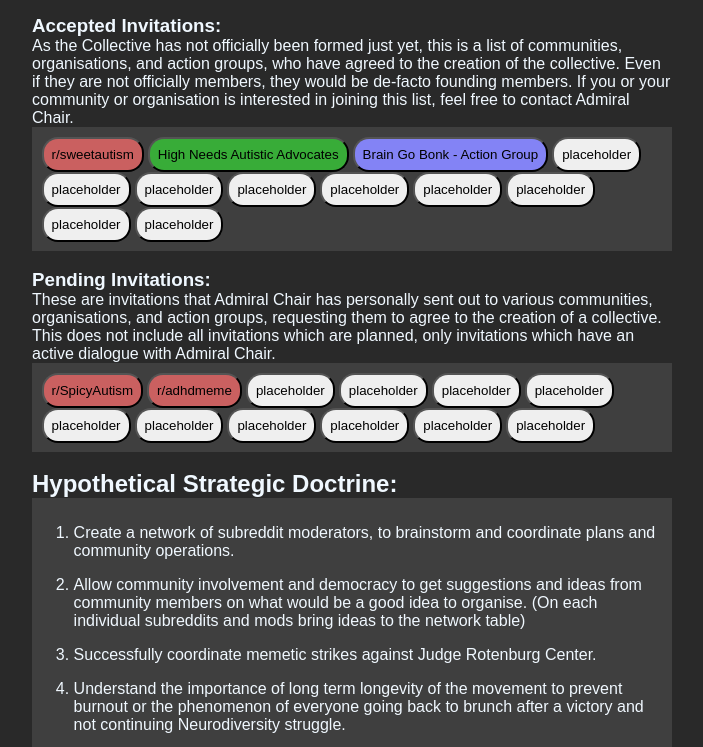
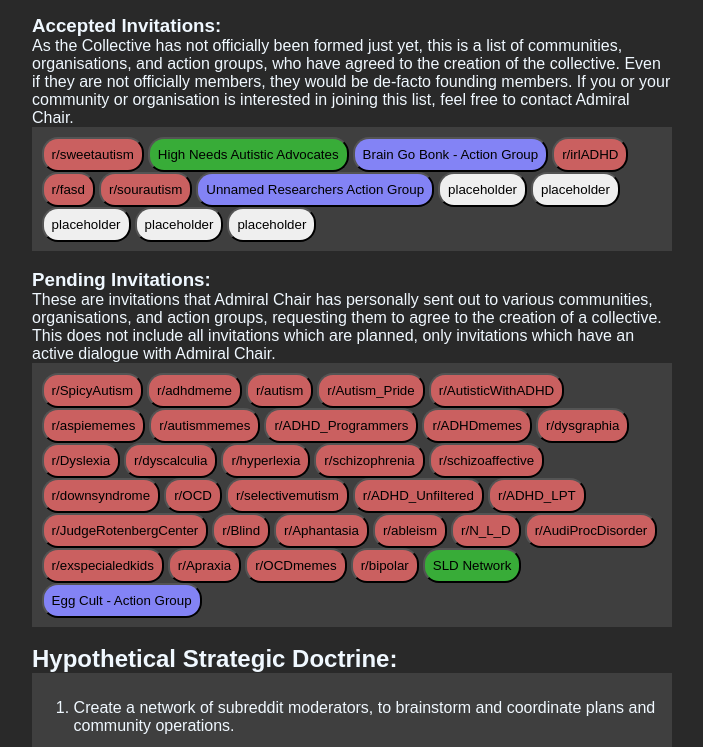
Before and after one commit to Admiral-Chair/neurodiversity-toolkit, a plain HTML site: page pages/affiliates-allies/collective-of-nd-orgs-advocates.html in a window 1280 px wide. Shown: the part 1363-2110 px from the top of the page, without its empty margins (288-991 px from the left). Drawn offline with Linux system fonts and the light colour scheme.

Commit message:
Add files via upload
- Updated invites list

```diff
--- a/pages/affiliates-allies/collective-of-nd-orgs-advocates.html
+++ b/pages/affiliates-allies/collective-of-nd-orgs-advocates.html
@@ -214,41 +214,10 @@
 
             <a href="#" class="flexgrid-link"><button class="flexgrid-button">placeholder</button></a>
         </div>
-        <br>
-        <h3>Accepted Invitations:</h3>
-        <p>As the Collective has not officially been formed just yet, this is a list of communities, organisations, and action groups, who have agreed to the creation of the collective. Even if they are not officially members, they would be de-facto founding members. If you or your community or organisation is interested in joining this list, feel free to contact Admiral Chair.</p>
+        <!-- <br>
+        <h3>Non-Member Affiliates:</h3>
         <div class="lighter-background">
-            <a href="https://www.reddit.com/r/sweetautism/" class="flexgrid-link"><button class="flexgrid-button-community">r/sweetautism</button></a>
-
-            <a href="org-hnaa.html" class="flexgrid-link"><button class="flexgrid-button-organisation">High Needs Autistic Advocates</button></a>
-
-            <a href="#" class="flexgrid-link"><button class="flexgrid-button-actiongroup">Brain Go Bonk - Action Group</button></a>
-
             <a href="#" class="flexgrid-link"><button class="flexgrid-button">placeholder</button></a>
-
-            <a href="#" class="flexgrid-link"><button class="flexgrid-button">placeholder</button></a>
-
-            <a href="#" class="flexgrid-link"><button class="flexgrid-button">placeholder</button></a>
-
-            <a href="#" class="flexgrid-link"><button class="flexgrid-button">placeholder</button></a>
-
-            <a href="#" class="flexgrid-link"><button class="flexgrid-button">placeholder</button></a>
-
-            <a href="#" class="flexgrid-link"><button class="flexgrid-button">placeholder</button></a>
-
-            <a href="#" class="flexgrid-link"><button class="flexgrid-button">placeholder</button></a>
-
-            <a href="#" class="flexgrid-link"><button class="flexgrid-button">placeholder</button></a>
-
-            <a href="#" class="flexgrid-link"><button class="flexgrid-button">placeholder</button></a>
-        </div>
-        <br>
-        <h3>Pending Invitations:</h3>
-        <p>These are invitations that Admiral Chair has personally sent out to various communities, organisations, and action groups, requesting them to agree to the creation of a collective. This does not include all invitations which are planned, only invitations which have an active dialogue with Admiral Chair.</p>
-        <div class="lighter-background">
-            <a href="https://www.reddit.com/r/SpicyAutism/" class="flexgrid-link"><button class="flexgrid-button-community">r/SpicyAutism</button></a>
-
-            <a href="https://www.reddit.com/r/adhdmeme" class="flexgrid-link"><button class="flexgrid-button-community">r/adhdmeme</button></a>
 
             <a href="#" class="flexgrid-link"><button class="flexgrid-button">placeholder</button></a>
 
@@ -269,6 +238,104 @@
             <a href="#" class="flexgrid-link"><button class="flexgrid-button">placeholder</button></a>
 
             <a href="#" class="flexgrid-link"><button class="flexgrid-button">placeholder</button></a>
+
+            <a href="#" class="flexgrid-link"><button class="flexgrid-button">placeholder</button></a>
+        </div> -->
+        <br>
+        <h3>Accepted Invitations:</h3>
+        <p>As the Collective has not officially been formed just yet, this is a list of communities, organisations, and action groups, who have agreed to the creation of the collective. Even if they are not officially members, they would be de-facto founding members. If you or your community or organisation is interested in joining this list, feel free to contact Admiral Chair.</p>
+        <div class="lighter-background">
+            <a href="https://www.reddit.com/r/sweetautism/" class="flexgrid-link"><button class="flexgrid-button-community">r/sweetautism</button></a>
+
+            <a href="org-hnaa.html" class="flexgrid-link"><button class="flexgrid-button-organisation">High Needs Autistic Advocates</button></a>
+
+            <a href="#" class="flexgrid-link"><button class="flexgrid-button-actiongroup">Brain Go Bonk - Action Group</button></a>
+
+            <a href="https://www.reddit.com/r/irlADHD/" class="flexgrid-link"><button class="flexgrid-button-community">r/irlADHD</button></a>
+
+            <a href="https://www.reddit.com/r/fasd/" class="flexgrid-link"><button class="flexgrid-button-community">r/fasd</button></a>
+
+            <a href="https://www.reddit.com/r/sourautism/" class="flexgrid-link"><button class="flexgrid-button-community">r/sourautism</button></a>
+
+            <a href="#" class="flexgrid-link"><button class="flexgrid-button-actiongroup">Unnamed Researchers Action Group</button></a>
+
+            <a href="#" class="flexgrid-link"><button class="flexgrid-button">placeholder</button></a>
+
+            <a href="#" class="flexgrid-link"><button class="flexgrid-button">placeholder</button></a>
+
+            <a href="#" class="flexgrid-link"><button class="flexgrid-button">placeholder</button></a>
+
+            <a href="#" class="flexgrid-link"><button class="flexgrid-button">placeholder</button></a>
+
+            <a href="#" class="flexgrid-link"><button class="flexgrid-button">placeholder</button></a>
+        </div>
+        <br>
+        <h3>Pending Invitations:</h3>
+        <p>These are invitations that Admiral Chair has personally sent out to various communities, organisations, and action groups, requesting them to agree to the creation of a collective. This does not include all invitations which are planned, only invitations which have an active dialogue with Admiral Chair.</p>
+        <div class="lighter-background">
+            <a href="https://www.reddit.com/r/SpicyAutism/" class="flexgrid-link"><button class="flexgrid-button-community">r/SpicyAutism</button></a>
+
+            <a href="https://www.reddit.com/r/adhdmeme" class="flexgrid-link"><button class="flexgrid-button-community">r/adhdmeme</button></a>
+
+            <a href="https://www.reddit.com/r/autism" class="flexgrid-link"><button class="flexgrid-button-community">r/autism</button></a>
+
+            <a href="https://www.reddit.com/r/Autism_Pride" class="flexgrid-link"><button class="flexgrid-button-community">r/Autism_Pride</button></a>
+
+            <a href="https://www.reddit.com/r/AutisticWithADHD" class="flexgrid-link"><button class="flexgrid-button-community">r/AutisticWithADHD</button></a>
+
+            <a href="https://www.reddit.com/r/aspiememes" class="flexgrid-link"><button class="flexgrid-button-community">r/aspiememes</button></a>
+
+            <a href="https://www.reddit.com/r/autismmemes" class="flexgrid-link"><button class="flexgrid-button-community">r/autismmemes</button></a>
+
+            <a href="https://www.reddit.com/r/ADHD_Programmers" class="flexgrid-link"><button class="flexgrid-button-community">r/ADHD_Programmers</button></a>
+
+            <a href="https://www.reddit.com/r/ADHDmemes" class="flexgrid-link"><button class="flexgrid-button-community">r/ADHDmemes</button></a>
+
+            <a href="https://www.reddit.com/r/dysgraphia" class="flexgrid-link"><button class="flexgrid-button-community">r/dysgraphia</button></a>
+
+            <a href="https://www.reddit.com/r/Dyslexia" class="flexgrid-link"><button class="flexgrid-button-community">r/Dyslexia</button></a>
+
+            <a href="https://www.reddit.com/r/dyscalculia" class="flexgrid-link"><button class="flexgrid-button-community">r/dyscalculia</button></a>
+
+            <a href="https://www.reddit.com/r/hyperlexia" class="flexgrid-link"><button class="flexgrid-button-community">r/hyperlexia</button></a>
+
+            <a href="https://www.reddit.com/r/schizophrenia" class="flexgrid-link"><button class="flexgrid-button-community">r/schizophrenia</button></a>
+
+            <a href="https://www.reddit.com/r/schizoaffective" class="flexgrid-link"><button class="flexgrid-button-community">r/schizoaffective</button></a>
+
+            <a href="https://www.reddit.com/r/downsyndrome" class="flexgrid-link"><button class="flexgrid-button-community">r/downsyndrome</button></a>
+
+            <a href="https://www.reddit.com/r/OCD" class="flexgrid-link"><button class="flexgrid-button-community">r/OCD</button></a>
+
+            <a href="https://www.reddit.com/r/selectivemutism" class="flexgrid-link"><button class="flexgrid-button-community">r/selectivemutism</button></a>
+
+            <a href="https://www.reddit.com/r/ADHD_UnfiItered" class="flexgrid-link"><button class="flexgrid-button-community">r/ADHD_UnfiItered</button></a>
+
+            <a href="https://www.reddit.com/r/ADHD_LPT" class="flexgrid-link"><button class="flexgrid-button-community">r/ADHD_LPT</button></a>
+
+            <a href="https://www.reddit.com/r/JudgeRotenbergCenter" class="flexgrid-link"><button class="flexgrid-button-community">r/JudgeRotenbergCenter</button></a>
+
+            <a href="https://www.reddit.com/r/Blind" class="flexgrid-link"><button class="flexgrid-button-community">r/Blind</button></a>
+
+            <a href="https://www.reddit.com/r/Aphantasia" class="flexgrid-link"><button class="flexgrid-button-community">r/Aphantasia</button></a>
+
+            <a href="https://www.reddit.com/r/ableism" class="flexgrid-link"><button class="flexgrid-button-community">r/ableism</button></a>
+
+            <a href="https://www.reddit.com/r/N_L_D" class="flexgrid-link"><button class="flexgrid-button-community">r/N_L_D</button></a>
+
+            <a href="https://www.reddit.com/r/AudiProcDisorder" class="flexgrid-link"><button class="flexgrid-button-community">r/AudiProcDisorder</button></a>
+
+            <a href="https://www.reddit.com/r/exspecialedkids" class="flexgrid-link"><button class="flexgrid-button-community">r/exspecialedkids</button></a>
+
+            <a href="https://www.reddit.com/r/Apraxia" class="flexgrid-link"><button class="flexgrid-button-community">r/Apraxia</button></a>
+
+            <a href="https://www.reddit.com/r/OCDmemes" class="flexgrid-link"><button class="flexgrid-button-community">r/OCDmemes</button></a>
+
+            <a href="https://www.reddit.com/r/bipolar" class="flexgrid-link"><button class="flexgrid-button-community">r/bipolar</button></a>
+
+            <a href="https://www.reddit.com/r/TheDyslexicNerd" class="flexgrid-link"><button class="flexgrid-button-organisation">SLD Network</button></a>
+
+            <a href="#" class="flexgrid-link"><button class="flexgrid-button-actiongroup">Egg Cult - Action Group</button></a>
         </div>
         <br>
         <!-- <h3>Notable Advocates:</h3>
@@ -330,11 +397,23 @@
 
         <br>
 
+        <p></p>
+
+        <br>
+
         <h3>Communities:</h3>
 
         <br>
 
+        <p></p>
+
+        <br>
+
         <h3>Action Groups:</h3>
+
+        <br>
+
+        <p>Action Groups fulfil an important role</p>
 
         <br>
 
```
